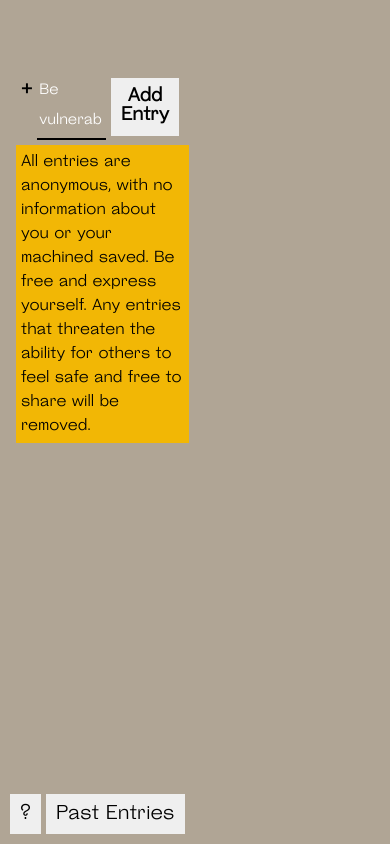
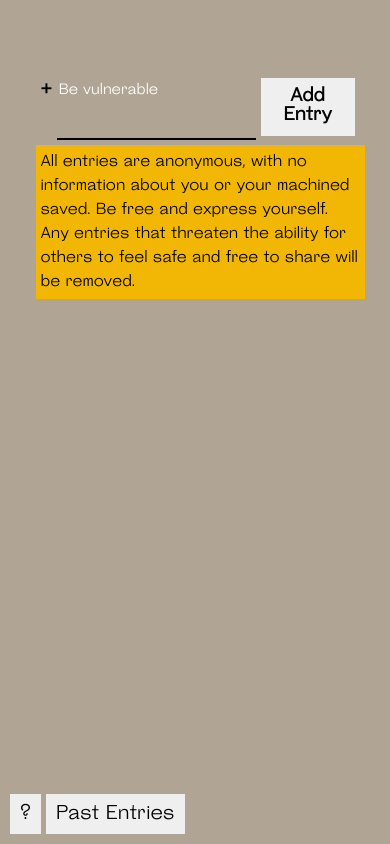
Before and after one commit to beckygreubel/youcollectively.us, a plain HTML site: page index.html in a window 390 px wide. Drawn offline with Linux system fonts and the light colour scheme; no server answers.

Commit message:
Added mobile states to CSS

```diff
--- a/styles.css
+++ b/styles.css
@@ -199,3 +199,17 @@ a:hover{
     margin: 0;
     margin-top: 5px;
 }
+
+@media screen and (max-width: 900px){
+    #questionsubmit, #content{
+        width: calc(90vw - 2rem);
+        overflow-x: none;
+        margin-right: 1rem;
+        margin-left: 1rem;
+    }
+
+    #content{
+        margin-top: 2rem;
+    }
+
+}
```
